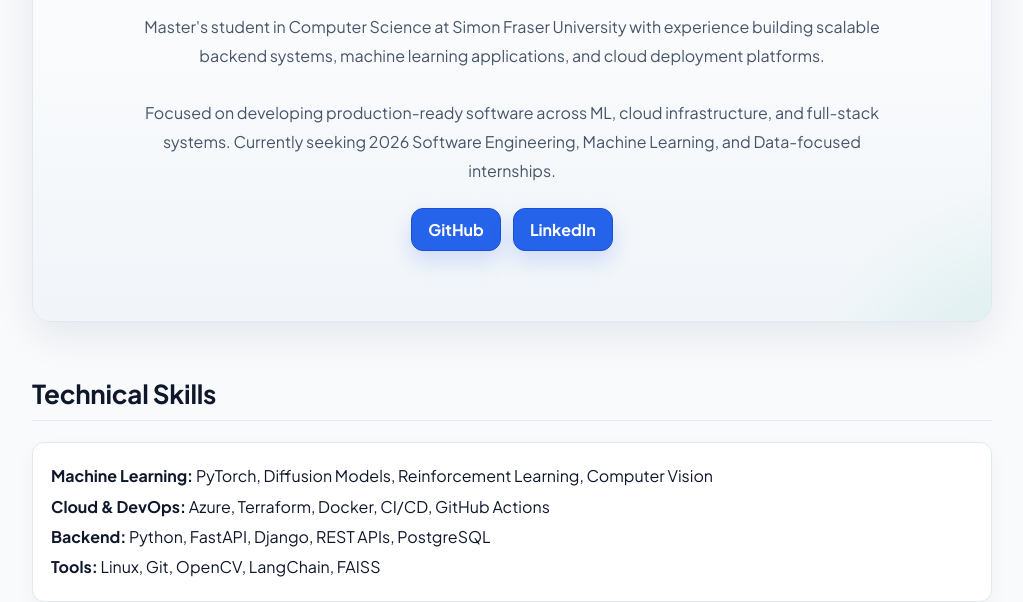
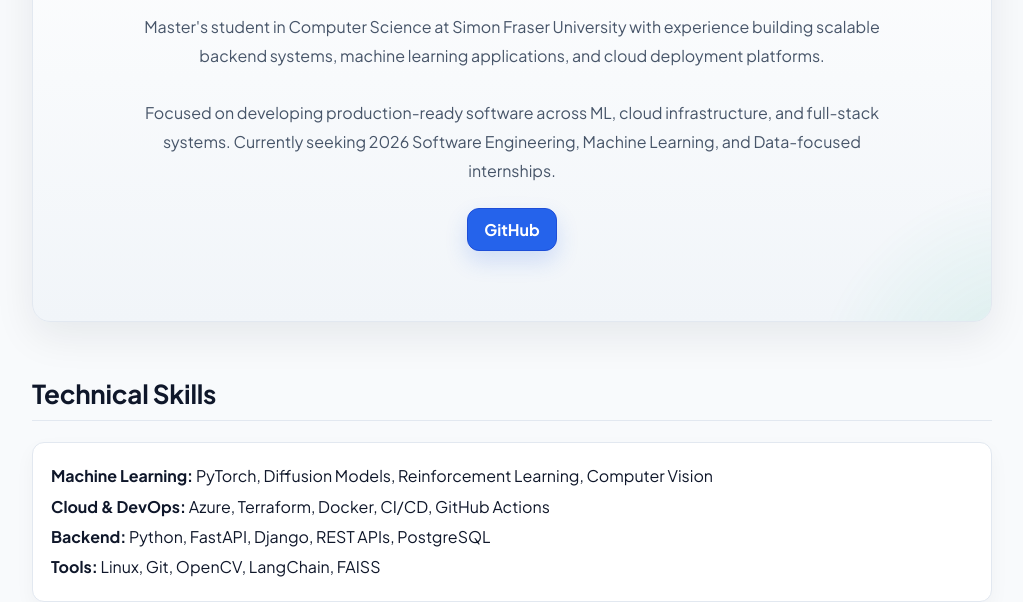
Before and after one commit to lyyyzi/lyyyzi.github.io, a plain HTML site: page index.html in a window 1280 px wide. Shown: the part 226-828 px from the top of the page, without its empty margins (128-1151 px from the left). Drawn offline with Linux system fonts and the light colour scheme.

Commit message:
update
Comment out LinkedIn button in hero section

```diff
--- a/index.html
+++ b/index.html
@@ -218,7 +218,7 @@
 
       <div class="hero-buttons">
         <a class="button" href="https://github.com/lyyyzi" target="_blank" rel="noopener noreferrer">GitHub</a>
-        <a class="button" href="https://www.linkedin.com/in/yichenglin116/" target="_blank" rel="noopener noreferrer">LinkedIn</a>
+        <!-- <a class="button" href="https://www.linkedin.com/in/yichenglin116/" target="_blank" rel="noopener noreferrer">LinkedIn</a> -->
       </div>
     </div>
 
```
